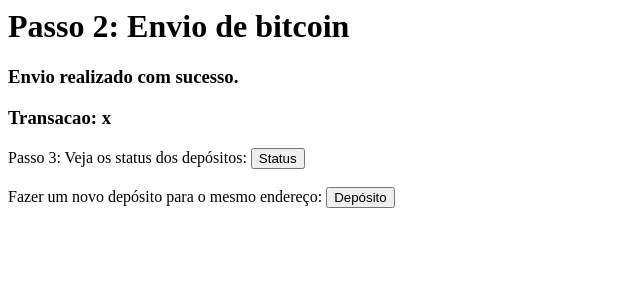
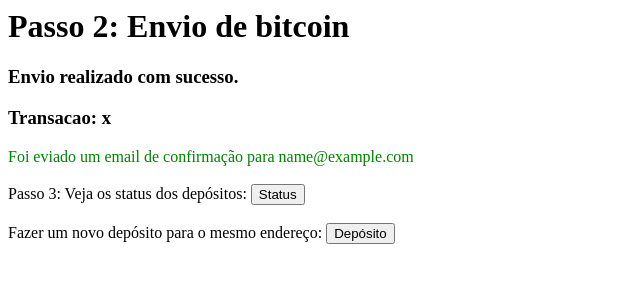
Before and after one commit to fabio-jreis/bitcoin_3xbit, a Django app: template bitcoinapp/templates/step2.html in a window 1280 px wide. Shown: the top 300 px of the page, without its empty margins (0-640 px from the left). Run offline with Django 3.2, Linux system fonts and the light colour scheme; the template is opened without the code that fills it: most values are stand-ins (such as "Sample title", 1, 10 or a date in 2020); parts of the project's set-up code (start-up, migrations or seed data) failed here and were passed over.

Commit message:
adicionado msg email

```diff
--- a/bitcoinapp/api.py
+++ b/bitcoinapp/api.py
@@ -88,4 +88,4 @@ def send_btc(request):
     send_mail('Depósito realizado', 'Hash de transação: ' + tx_hash, settings.EMAIL_HOST_USER, [email], fail_silently=False)
 
     print(str(tx_hash))
-    return render(request, 'step2.html', {'tx_hash_send': tx_hash})
+    return render(request, 'step2.html', {'tx_hash_send': tx_hash, 'email_send': email})
--- a/bitcoinapp/templates/step2.html
+++ b/bitcoinapp/templates/step2.html
@@ -16,11 +16,12 @@
     {% if tx_hash_send %}
         <h3>Envio realizado com sucesso.</h3>
         <h3>Transacao: {{tx_hash_send}}</h3>
+        <span style="color: green">Foi eviado um email de confirmação para {{email_send}}</span><br><br>
 
-        <span>Passo 3: Veja os status dos depósitos: <span>
+        <span>Passo 3: Veja os status dos depósitos: </span>
         <button style="margin-bottom: 18px;" value="status" onclick="location.href='/details_deposit'">Status</button><br>
 
-        <span>Fazer um novo depósito para o mesmo endereço: <span>
+        <span>Fazer um novo depósito para o mesmo endereço: </span>
         <button style="margin-bottom: 18px;" value="deposito" onclick="location.href='/step_02'">Depósito</button>
 
     {% endif %}
```
